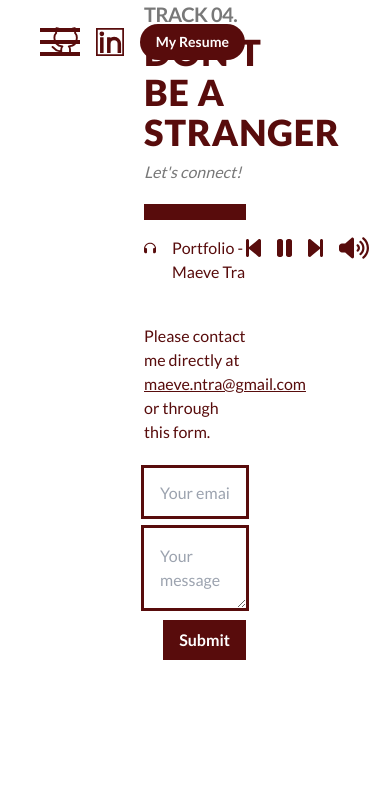
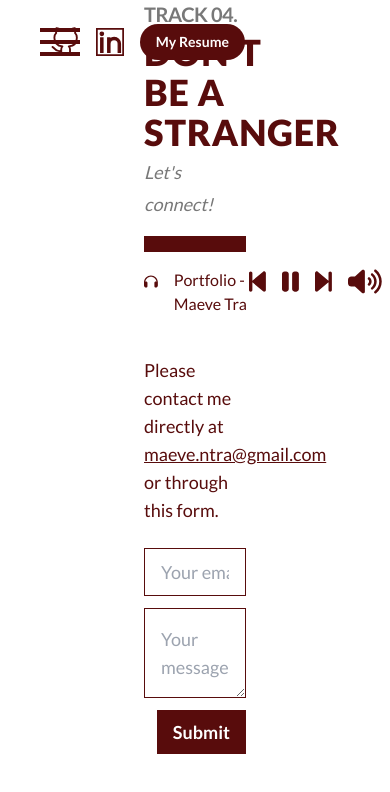
Before and after one commit to maevetra/maevetra, a Next.js app: page /my-portfolio/contact in a window 390 px wide. Shown: the top 792 px of the page. Built offline with nearby package versions, Linux system fonts and the light colour scheme; a web font is replaced by a local one.

Commit message:
change about to fit larger screen

```diff
--- a/app/about/page.tsx
+++ b/app/about/page.tsx
@@ -9,7 +9,7 @@ import { useSectionInView } from '@/lib/hooks';
 export default function About() {
     const { ref } = useSectionInView("about");
     return (
-        <motion.section ref={ref} id="about"  className='w-full h-fit -mt-12 pt-24 bg-lgrey items-center min-h-screen justify-between px-36'>
+        <motion.section ref={ref} id="about"  className='w-full h-fit -mt-12 pt-24 bg-lgrey items-center justify-between px-36'>
             <Heading
                 title="About me"
                 description="Here you will find more information about
--- a/app/contact/page.tsx
+++ b/app/contact/page.tsx
@@ -32,14 +32,14 @@ export default function Contact() {
 
                 }}>
                 <input
-                    className="h-12 px-4 outline dark:bg-white dark:bg-opacity-80 dark:focus:bg-opacity-100 transition-all dark:outline-none"
+                    className="h-12 px-4 border border-dred dark:bg-white dark:bg-opacity-80 dark:focus:bg-opacity-100 transition-all dark:outline-none"
                     name="senderEmail"
                     type="email"
                     required={true}
                     maxLength={500}
                     placeholder="Your email"/>
                 <textarea
-                    className="h-30 my-3 p-4 outline dark:bg-white dark:bg-opacity-80 dark:focus:bg-opacity-100 transition-all dark:outline-none"
+                    className="h-30 my-3 p-4  border border-dred dark:bg-white dark:bg-opacity-80 dark:focus:bg-opacity-100 transition-all dark:outline-none"
                     name="message"
                     placeholder="Your message"
                     required={true}
--- a/app/globals.css
+++ b/app/globals.css
@@ -25,31 +25,5 @@
 
 body {
   @apply bg-white text-nblue;
+  @apply text-lg sm:text-base;
 }
-
-.will-change-transform {
-  will-change: transform;
-}
-
-.cursor::after {
-  display: block;
-  content: '';
-  position: absolute;
-  width: 4px;
-  height: 100%;
-  background-color: #fff;
-  animation: cursor 0.6s linear infinite alternate;
-  will-change: opacity;
-}
-
-@keyframes cursor {
-  0%,
-  40% {
-    opacity: 1;
-  }
-
-  60%,
-  100% {
-    opacity: 0;
-  }
-}
```
